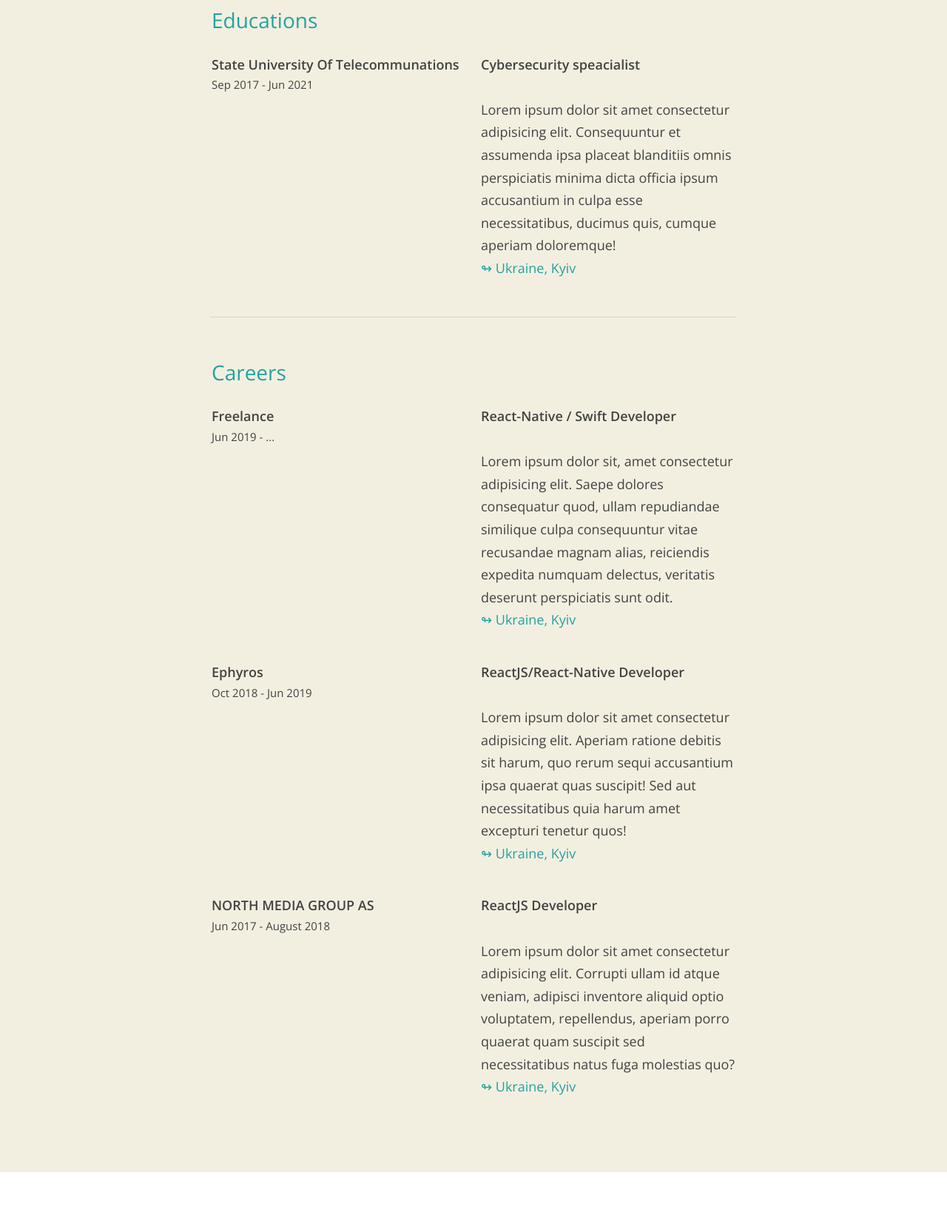
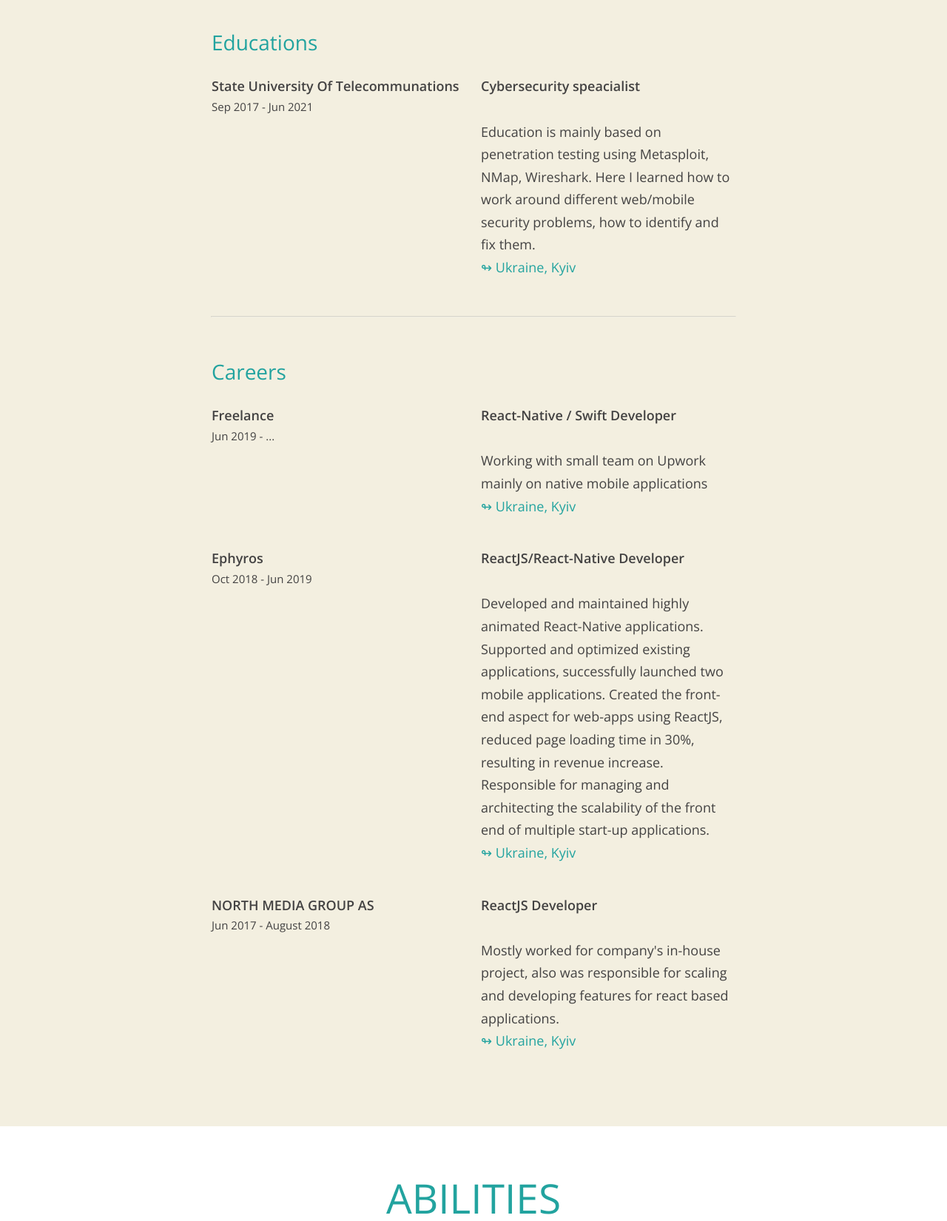
Before and after one commit to Drews4life/cv, a website: page index.html in a window 1280 px wide. Shown: the part 1740-3390 px from the top of the page at 74% size. Drawn offline with nearby package versions, Linux system fonts and the light colour scheme.

Commit message:
filled description information

```diff
--- a/index.html
+++ b/index.html
@@ -65,8 +65,7 @@
                     <h3 class="heading-secondary heading-secondary__turquoise">About me</h3>
 
                     <p class="paragraph">
-                        I am Mobile & Front-end developer. I utilize multiple technologies such as ReactJS, React-Native
-                        and languages such as Javascript and Swift with a little bit of Objective-C.
+                        I am full-time Mobile & Front-End developer. In my projects I utilize different technologies, such as ReactJS for web-apps and React-Native with Swift for native mobile applications.
                     </p>
                 </div>
 
@@ -112,7 +111,8 @@
                             <strong>Cybersecurity speacialist</strong>
                             <br>
                             <span>
-                                Lorem ipsum dolor sit amet consectetur adipisicing elit. Consequuntur et assumenda ipsa placeat blanditiis omnis perspiciatis minima dicta officia ipsum accusantium in culpa esse necessitatibus, ducimus quis, cumque aperiam doloremque!
+                                Education is mainly based on penetration testing using Metasploit, NMap, Wireshark. Here I learned how
+                                to work around different web/mobile security problems, how to identify and fix them.
                             </span>
                             <br>
                             <span class="experiences__location">&#8620; Ukraine, Kyiv</span>
@@ -137,7 +137,7 @@
                             <strong>React-Native / Swift Developer</strong>
                             <br>
                             <span>
-                                Lorem ipsum dolor sit, amet consectetur adipisicing elit. Saepe dolores consequatur quod, ullam repudiandae similique culpa consequuntur vitae recusandae magnam alias, reiciendis expedita numquam delectus, veritatis deserunt perspiciatis sunt odit.
+                                Working with small team on Upwork mainly on native mobile applications
                             </span>
                             <br>
                             <span class="experiences__location">&#8620; Ukraine, Kyiv</span>
@@ -156,7 +156,10 @@
                             <strong>ReactJS/React-Native Developer</strong>
                             <br>
                             <span>
-                                Lorem ipsum dolor sit amet consectetur adipisicing elit. Aperiam ratione debitis sit harum, quo rerum sequi accusantium ipsa quaerat quas suscipit! Sed aut necessitatibus quia harum amet excepturi tenetur quos!
+                                Developed and maintained highly animated React-Native applications.
+                                Supported and optimized existing applications, successfully launched two mobile applications.
+                                Created the front-end aspect for web-apps using ReactJS, reduced page loading time in 30%, resulting in revenue increase.
+                                Responsible for managing and architecting the scalability of the front end of multiple start-up applications.
                             </span>
                             <br>
                             <span class="experiences__location">&#8620; Ukraine, Kyiv</span>
@@ -175,7 +178,7 @@
                             <strong>ReactJS Developer</strong>
                             <br>
                             <span>
-                                Lorem ipsum dolor sit amet consectetur adipisicing elit. Corrupti ullam id atque veniam, adipisci inventore aliquid optio voluptatem, repellendus, aperiam porro quaerat quam suscipit sed necessitatibus natus fuga molestias quo?
+                                Mostly worked for company's in-house project, also was responsible for scaling and developing features for react based applications.
                             </span>
                             <br>
                             <span class="experiences__location">&#8620; Ukraine, Kyiv</span>
--- a/sass/pages/_home.scss
+++ b/sass/pages/_home.scss
@@ -45,7 +45,7 @@
 
     &-contact {
         background-color: $color-dark-gray;
-        height: 40vh;
+        // height: 40vh;
         @include sectionFlex;
     }
 }
```
Also changed, not shown: css/style.comp.css, css/style.concat.css, css/style.css, css/style.prefix.css.
